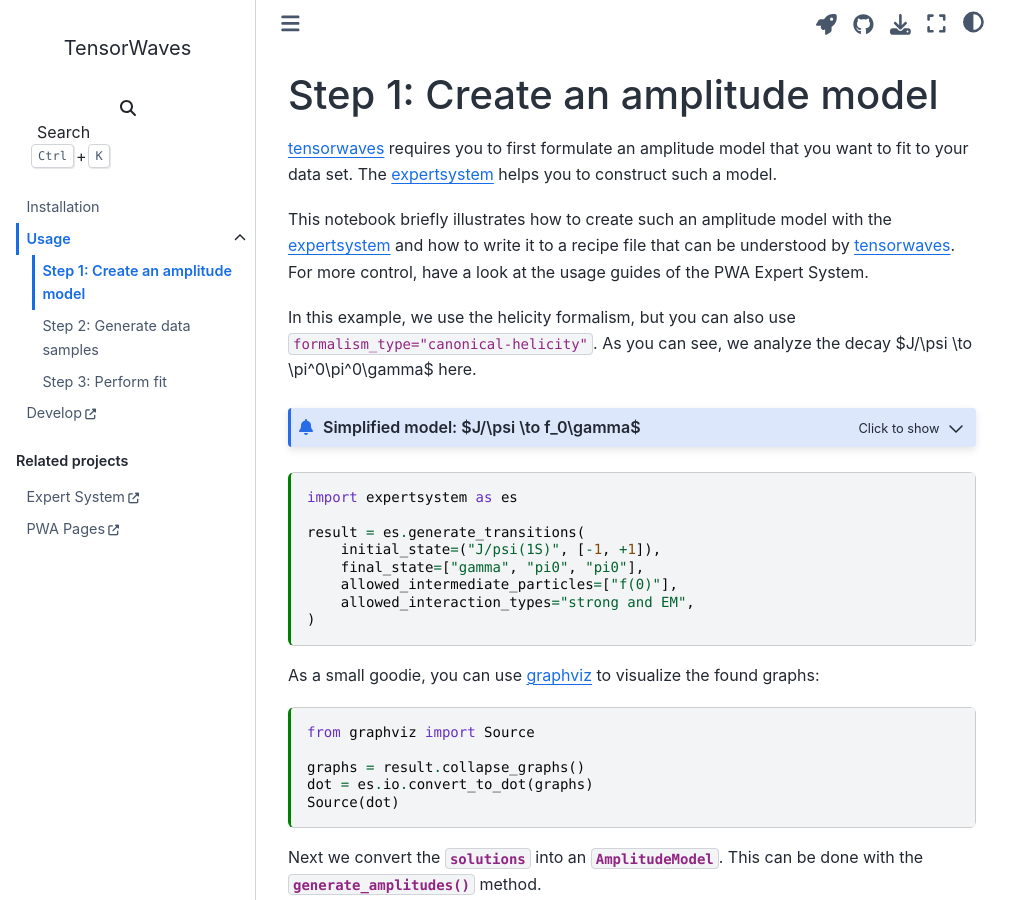
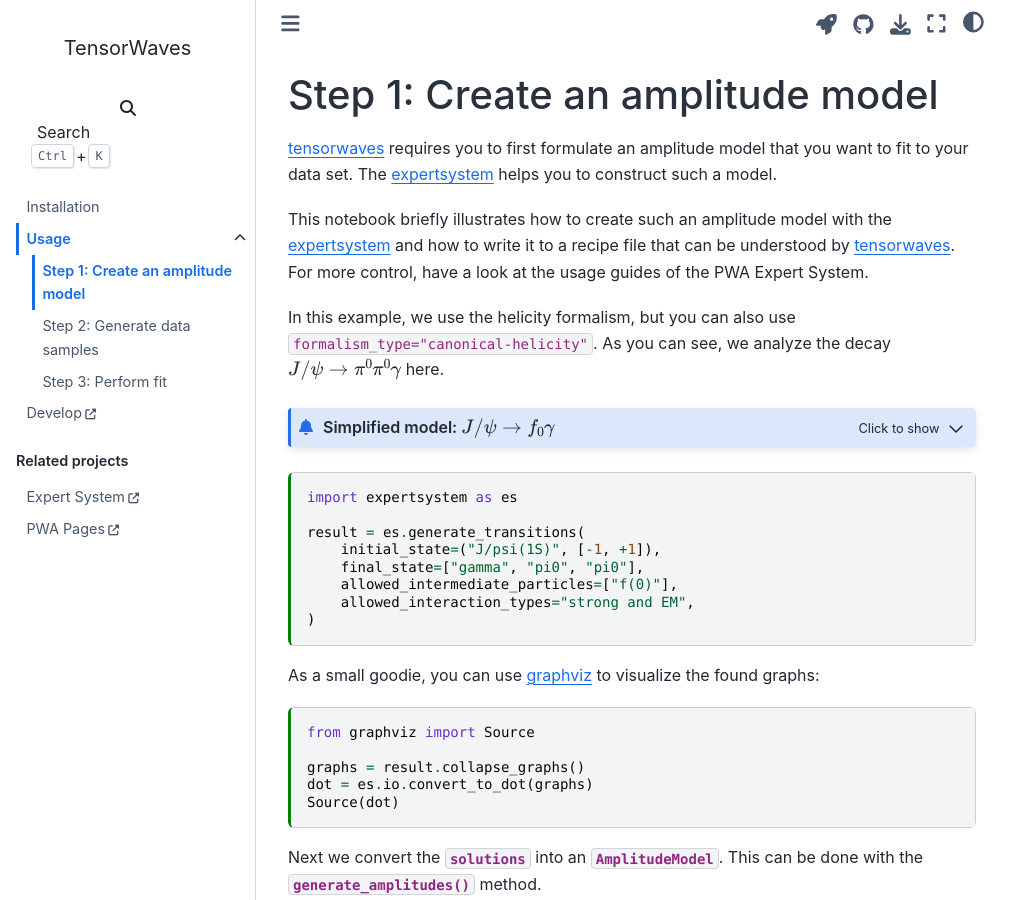
Before and after one commit to ComPWA/tensorwaves, a Sphinx documentation site: the page built from docs/usage/1_create_model.ipynb, in a window 1280 px wide and 900 px high. Shown: the whole window, without its empty margins (0-1031 px from the left). Built offline with Sphinx 7.4.7 and the Sphinx Book theme 1.1.4, drawn with Linux system fonts in a browser that asks for light colours; pages that are not in the unit, such as notebooks, are missing from menus; some of the changed lines change nothing that is shown.

Commit message:
docs: upgrade to myst-nb >= 0.11

```diff
--- a/docs/conf.py
+++ b/docs/conf.py
@@ -187,7 +187,12 @@
     jupyter_execute_notebooks = "force"
 
 # Settings for myst-parser
-myst_admonition_enable = True
+myst_enable_extensions = [
+    "amsmath",
+    "colon_fence",
+    "dollarmath",
+    "smartquotes",
+]
 myst_update_mathjax = False
 
 # Settings for Thebe cell output
```
Also changed, not shown: 1 other file.
